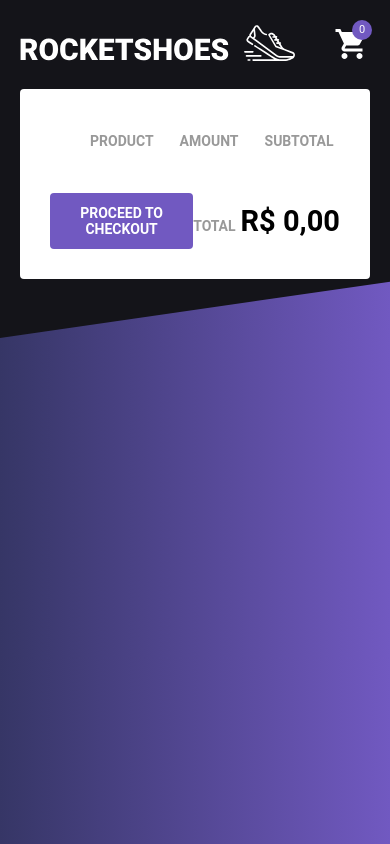
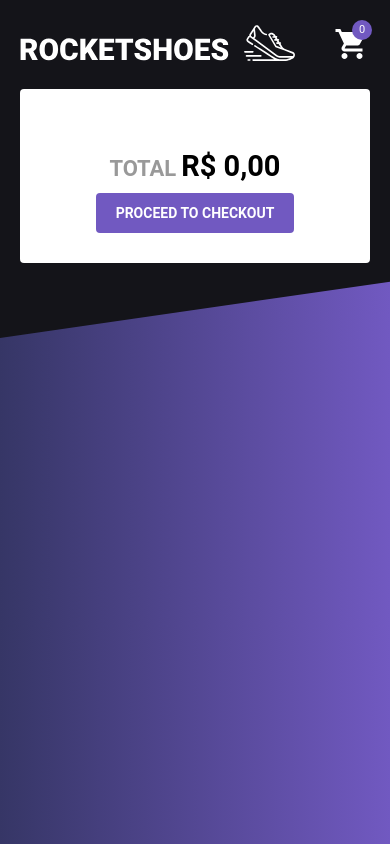
Before and after one commit to adriano-machado/rocket-shoes, a React (Create React App) app: page /cart in a window 390 px wide. Built offline with nearby package versions, Linux system fonts and the light colour scheme.

Commit message:
add responsiviness to cart page

```diff
--- a/src/pages/Cart/index.js
+++ b/src/pages/Cart/index.js
@@ -60,8 +60,10 @@
                                 <img src={product.image} alt={product.title} />
                             </td>
                             <td>
-                                <strong>{product.title}</strong>
-                                <span>{product.priceFormatted}</span>
+                                <div>
+                                    <strong>{product.title}</strong>
+                                    <span>{product.priceFormatted}</span>
+                                </div>
                             </td>
                             <td>
                                 <div>
--- a/src/pages/Cart/styles.js
+++ b/src/pages/Cart/styles.js
@@ -12,6 +12,9 @@
         display: flex;
         justify-content: space-between;
         align-items: center;
+        @media (max-width: 480px) {
+            flex-direction: column-reverse;
+        }
 
         button {
             background: #7159c1;
@@ -26,30 +29,68 @@
             &:hover {
                 background: ${darken(0.03, '#7159c1')};
             }
+
+            @media (max-width: 480px) {
+                margin-top: 10px;
+            }
         }
     }
 `;
 
 export const ProductTable = styled.table`
     width: 100%;
+    border-collapse: collapse;
+    thead {
+        @media (max-width: 480px) {
+            display: none;
+        }
+    }
     thead th {
         color: #999;
         text-align: left;
         padding: 12px;
     }
+    tbody tr {
+        border-bottom: 1px solid #eee;
+        @media (max-width: 480px) {
+            display: flex;
+            flex-wrap: wrap;
+            align-items: center;
+            justify-content: center;
+        }
+    }
 
     tbody td {
         padding: 12px;
-        border-bottom: 1px solid #eee;
+        @media (max-width: 480px) {
+            padding: 6px;
+            padding: 6px;
+        }
+    }
+    td {
+        @media (max-width: 480px) {
+            strong {
+                max-width: 85%;
+                margin-right: 0;
+            }
+            justify-content: center;
+            align-items: center;
+            text-align: center;
+            flex-direction: row;
+            span {
+                max-width: 15%;
+                color: #999;
+                font-size: 13px;
+                text-align: left;
+            }
+        }
     }
     img {
         height: 100px;
     }
     strong {
-        color: #333;
         display: block;
     }
-
     span {
         display: block;
         margin-top: 5px;
@@ -59,22 +100,31 @@
     div {
         display: flex;
         align-items: center;
-
+        justify-content: center;
         input {
             border: 1px solid #ddd;
             border-radius: 4px;
             color: #666;
             padding: 6px;
             width: 50px;
+            text-align: center;
+            @media (max-width: 480px) {
+                width: 36px;
+            }
         }
     }
     button {
         background: none;
         border: 0;
-        padding: 6px;
+        padding: 6px 8px;
+        svg {
+            @media (max-width: 480px) {
+                width: 20px;
+                height: 20px;
+            }
+        }
     }
 `;
-
 export const Total = styled.div`
     display: flex;
     align-items: baseline;
@@ -82,6 +132,9 @@
     span {
         color: #999;
         font-weight: bold;
+        @media (max-width: 480px) {
+            font-size: 22px;
+        }
     }
     strong {
         font-size: 29px;
```
